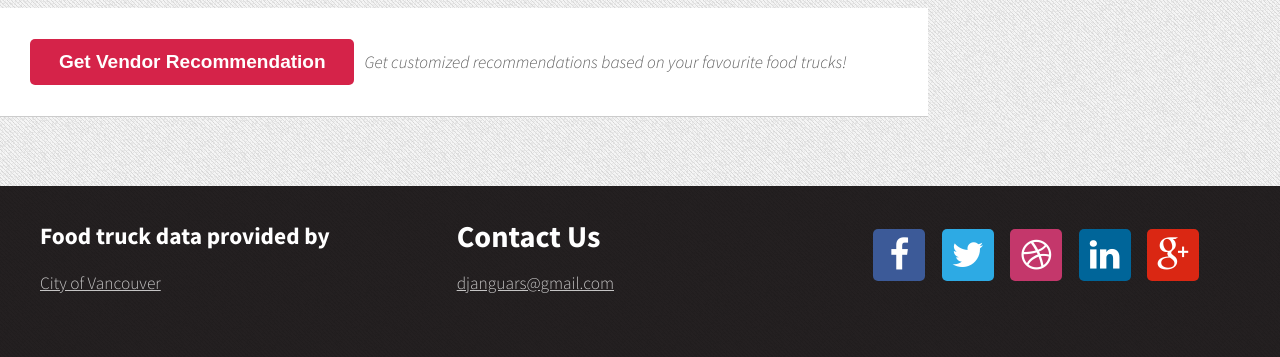
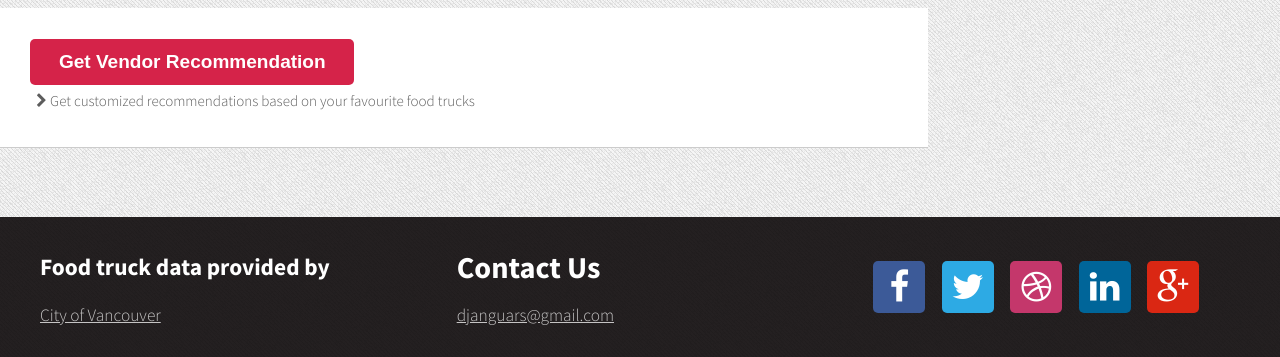
Before and after one commit to stevenh0/Steven-Huang, a Django app: page /map/ in a window 1280 px wide. Shown: the part 1017-1374 px from the top of the page. Run offline with Django 3.2, Linux system fonts and the light colour scheme; a user stored in the database is signed in; data comes from the database, SQL or seed files in the repository; parts of the project's set-up code (start-up, migrations or seed data) failed here and were passed over; some libraries are stand-ins or nearby versions.

Commit message:
Recommendations and ratings: Refining styling changes

```diff
--- a/mysite/mealsOnWheels/static/mealsOnWheels/css/main.css
+++ b/mysite/mealsOnWheels/static/mealsOnWheels/css/main.css
@@ -2704,12 +2704,12 @@ td {
 	float: center;
 }
 
-#recommend-answer {
-	display: inline;
-}
-
 .recommended-vendor {
 	font-size: 22px;
 	display: inline;
 	color: #FF8000;
 }
+
+.recommendation-description {
+	font-size: 15px;
+}
--- a/mysite/mealsOnWheels/static/mealsOnWheels/js/foodtruckmap.js
+++ b/mysite/mealsOnWheels/static/mealsOnWheels/js/foodtruckmap.js
@@ -293,7 +293,7 @@ $(document).ready(function() {
                         var rate = $('#rate-input').val();
                         sendFoodVendorToDjango(key=data.key,rate=rate);
                         $('#rate-input').val("");
-                        $("#list-rate").append("Thank you for your rating!");
+                        $("#list-rate").append("<i><span style='color: green'>Thank you for your rating!</i></style>");
                         })
                     filterFoodVendor(key=data.key);
                     $("#list-rate-header").unbind('click').click(function(){
--- a/mysite/mealsOnWheels/templates/mealsOnWheels/map.html
+++ b/mysite/mealsOnWheels/templates/mealsOnWheels/map.html
@@ -22,7 +22,7 @@
 				</article>
 				<article class="box post">
 					<button id="recommend-button">Get Vendor Recommendation</button>
-					<p id="recommend-answer"><i>&nbsp; Get customized recommendations based on your favourite food trucks!</i></p>
+					<p id="recommend-answer"><span class="recommendation-description">&nbsp; <i class="fa fa-chevron-right"></i> Get customized recommendations based on your favourite food trucks</span></p>
 				</article>
 			</div>
 			<div id="food-truck-details-container" class="3u 12u(mobile)">
```
